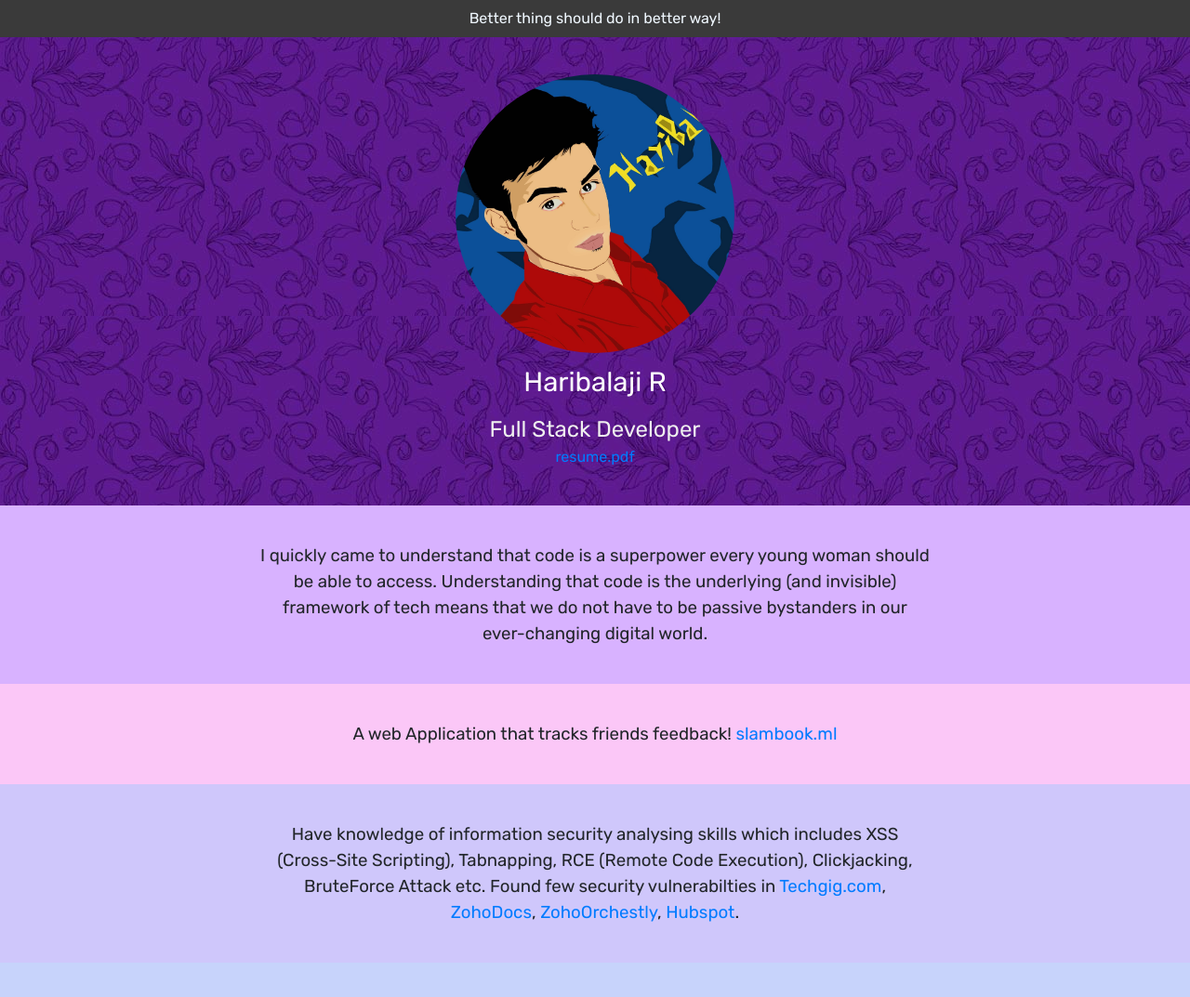
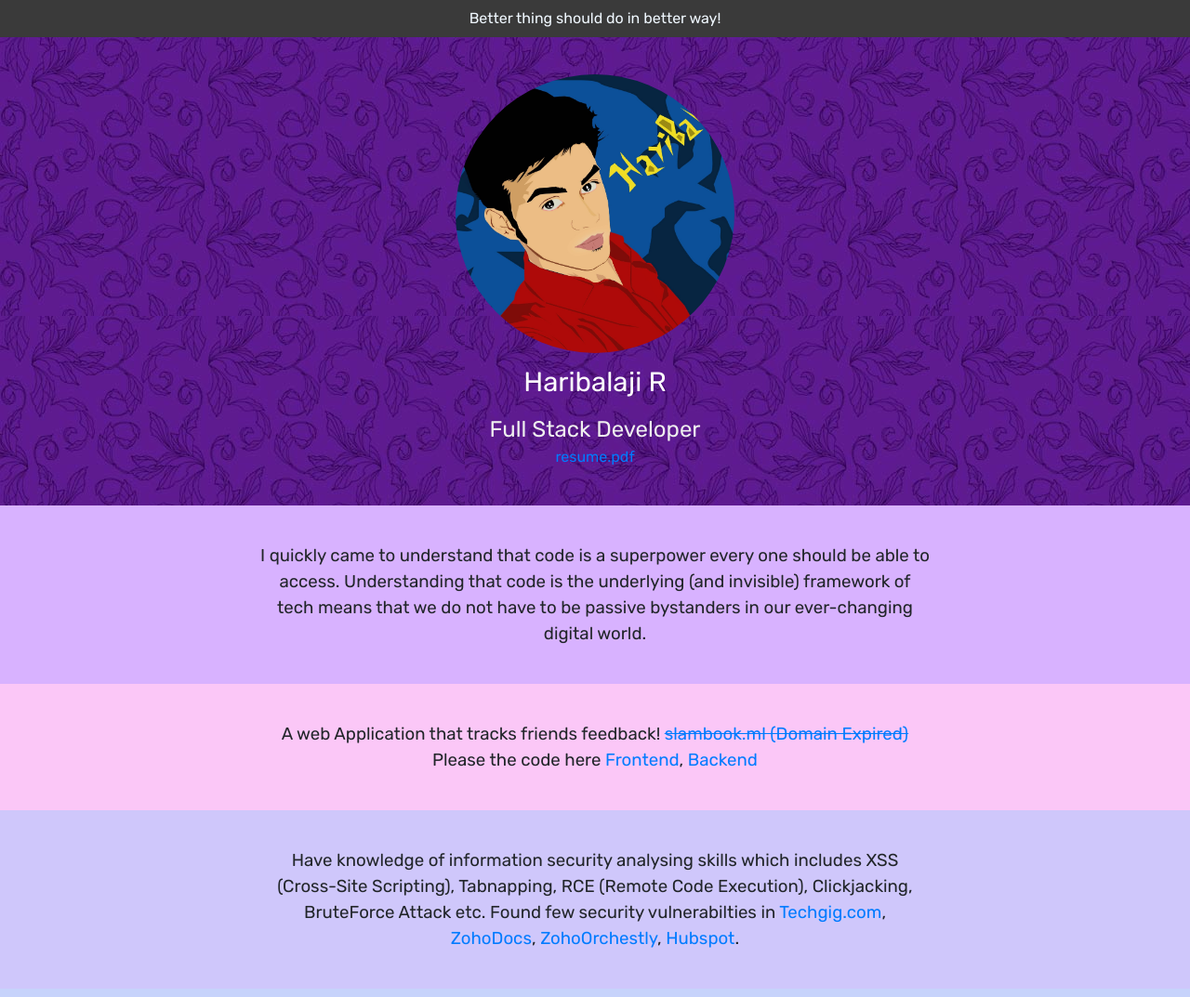
Before and after one commit to Haribalajiravi/Haribalajiravi.github.io, a plain HTML site: page index.html in a window 1280 px wide. Shown: the top 1073 px of the page at 93% size. Drawn offline with nearby package versions, Linux system fonts and the light colour scheme.

Commit message:
Links updated

```diff
--- a/index.html
+++ b/index.html
@@ -64,14 +64,14 @@
 			</div>
 			<div class="tc w100per" style="color: #efefef;font-size: 18pt;">Full Stack Developer</div>
 			<div class="tc">
-				<a href="https://drive.google.com/file/d/1uljWop1q9lspUGHETT3oK_bh43ZclTZZ/view?usp=sharing" target="_blank">resume.pdf</a>
+				<a href="https://drive.google.com/file/d/1DlqnFxU1a6INjHglsrf6HL69FwWyBraG/view" target="_blank">resume.pdf</a>
 			</div>
 		</div>
 	</div>
 	<div class="w100per p40px" style="background-color: #d8b2ff;">
 		<div>
 			<div style="width: 60%;text-align: center;margin: auto;font-size: 14pt;">
-				I quickly came to understand that code is a superpower every young woman should be able to access. Understanding
+				I quickly came to understand that code is a superpower every one should be able to access. Understanding
 				that code is the underlying (and invisible) framework of tech means that we do not have to be passive bystanders in
 				our ever-changing digital world.
 			</div>
@@ -80,7 +80,9 @@
 	<div class="w100per p40px" style="background: #fbc7f7;">
 		<div style="width: 60%;text-align: center;margin: auto;font-size: 14pt;">
 			A web Application that tracks friends feedback!
-			<a href="http://www.slambook.ml">slambook.ml</a>
+			<a href="http://www.slambook.ml" style="text-decoration:line-through;">slambook.ml (Domain Expired)</a>
+			Please the code here <a href="https://github.com/iamevenstronger/slambook-webapp">Frontend</a>,
+			<a href="https://github.com/iamevenstronger/slambook-api">Backend</a>
 		</div>
 	</div>
 	<div class="w100per p40px" style="background: #cfc7fb;">
```
